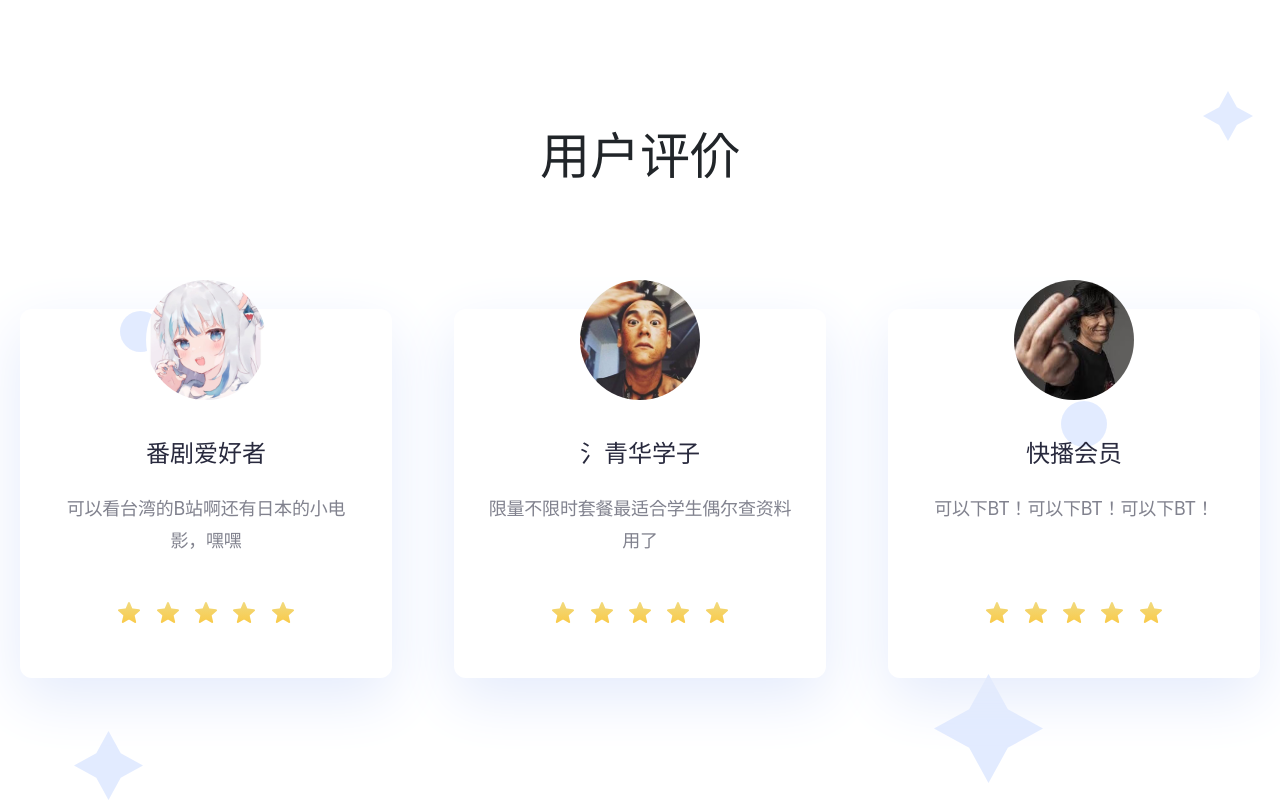
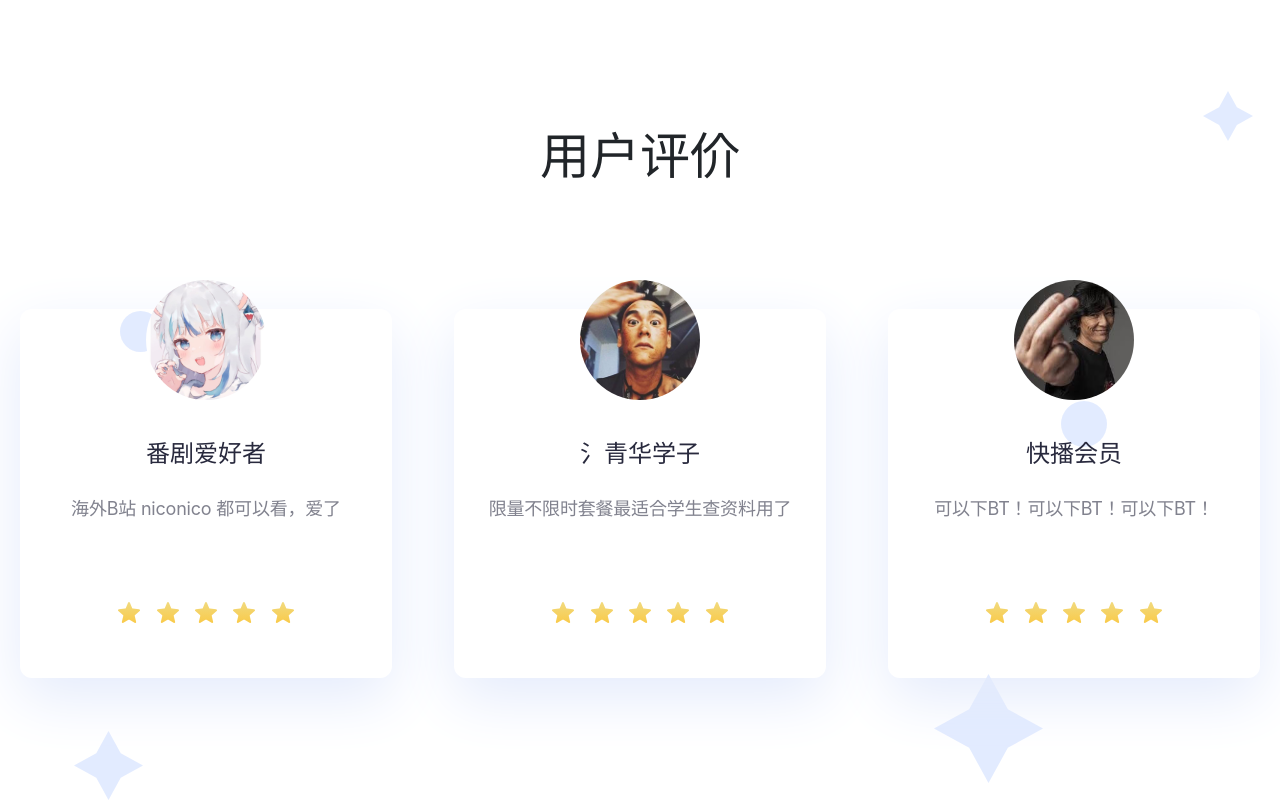
Before and after one commit to xtlspace/www, a plain HTML site: page index.html in a window 1280 px wide. Shown: the part 1557-2357 px from the top of the page. Drawn offline with Linux system fonts and the light colour scheme.

Commit message:
Update index.html

```diff
--- a/index.html
+++ b/index.html
@@ -201,7 +201,7 @@
                         番剧爱好者
                     </div>
                     <div class="container3line2">
-                        可以看台湾的B站啊还有日本的小电影，嘿嘿
+                        海外B站 niconico 都可以看，爱了
                     </div>
                     <div class="container3line3">
                         <img src="images/start.svg"> <img src="images/start.svg"> <img src="images/start.svg"> <img src="images/start.svg"> <img src="images/start.svg">
@@ -217,7 +217,7 @@
                         氵青华学子
                     </div>
                     <div class="container3line2">
-                        限量不限时套餐最适合学生偶尔查资料用了
+                        限量不限时套餐最适合学生查资料用了
                     </div>
                     <div class="container3line3">
                         <img src="images/start.svg">
```
